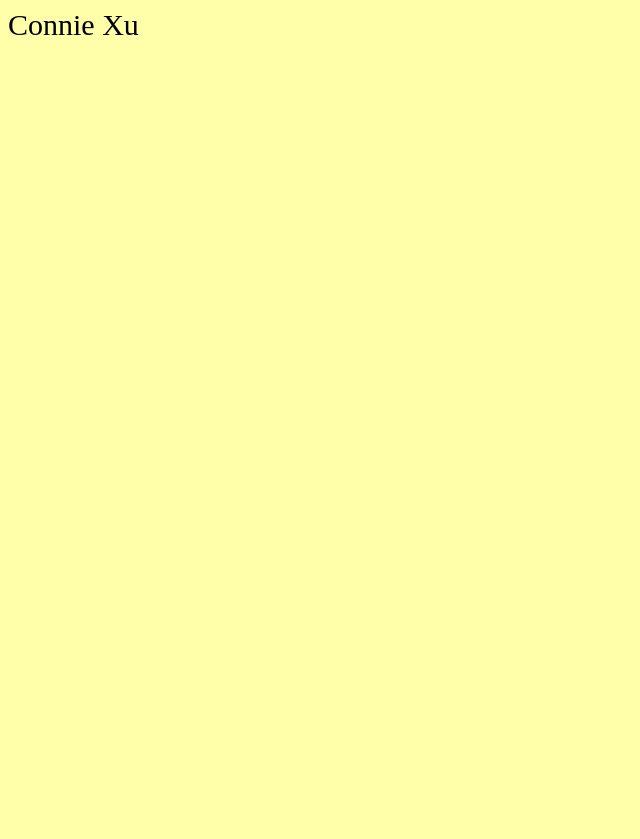
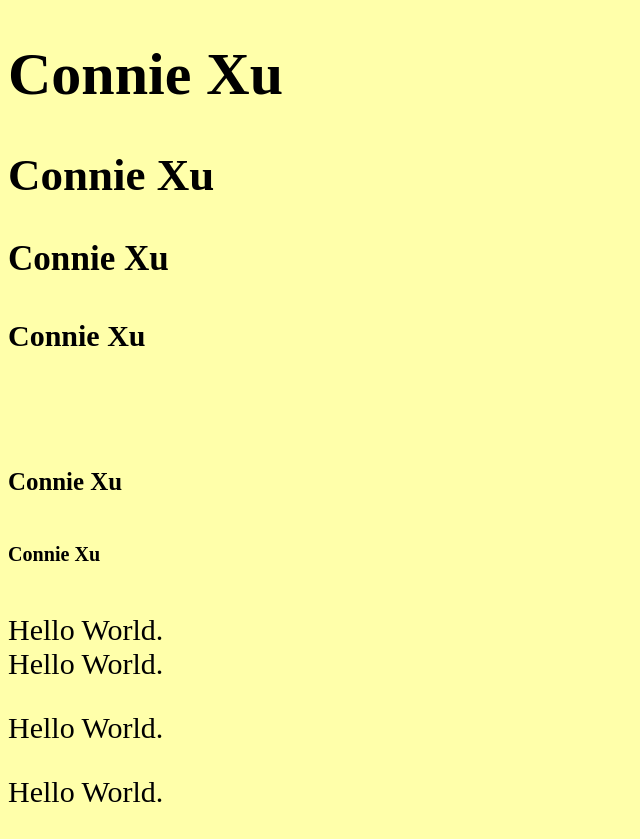
Before and after one commit to xuc009/xuc009.github.io, a plain HTML site: page project-a/index.html in a window 1280 px wide. Shown: the whole page, without its empty margins (0-640 px from the left). Before the commit the page ends 800 px from the top, so only its background shows below. Drawn offline with nearby package versions, Linux system fonts and the light colour scheme.

Commit message:
intro to html

```diff
--- a/project-a/index.html
+++ b/project-a/index.html
@@ -1,7 +1,7 @@
 <!DOCTYPE html>
 <html lang="en">
   <head>
-    <title></title>
+    <title>Connie Xu</title>
     <link rel="shortcut icon" href="" />
     <meta charset="utf-8">
     <meta name="description" content="" />
@@ -14,7 +14,22 @@
 
   <body>
 
-    Connie Xu
+    <div>
+      <h1> Connie Xu </h1>
+      <h2> Connie Xu </h2>
+      <h3> Connie Xu </h3>
+      <h4> Connie Xu </h4>
+      <h5> Connie Xu </h5>
+      <h6> Connie Xu </h6>
+    </div>
+
+  <div>
+    <p>Hello World. <br />
+    Hello World.</p>
+    <p></p>Hello World.</p>
+    <p></p>Hello World.</p>
+  </div>
+
     <script src="assets/js/app.js"></script>
 
   </body>
```
